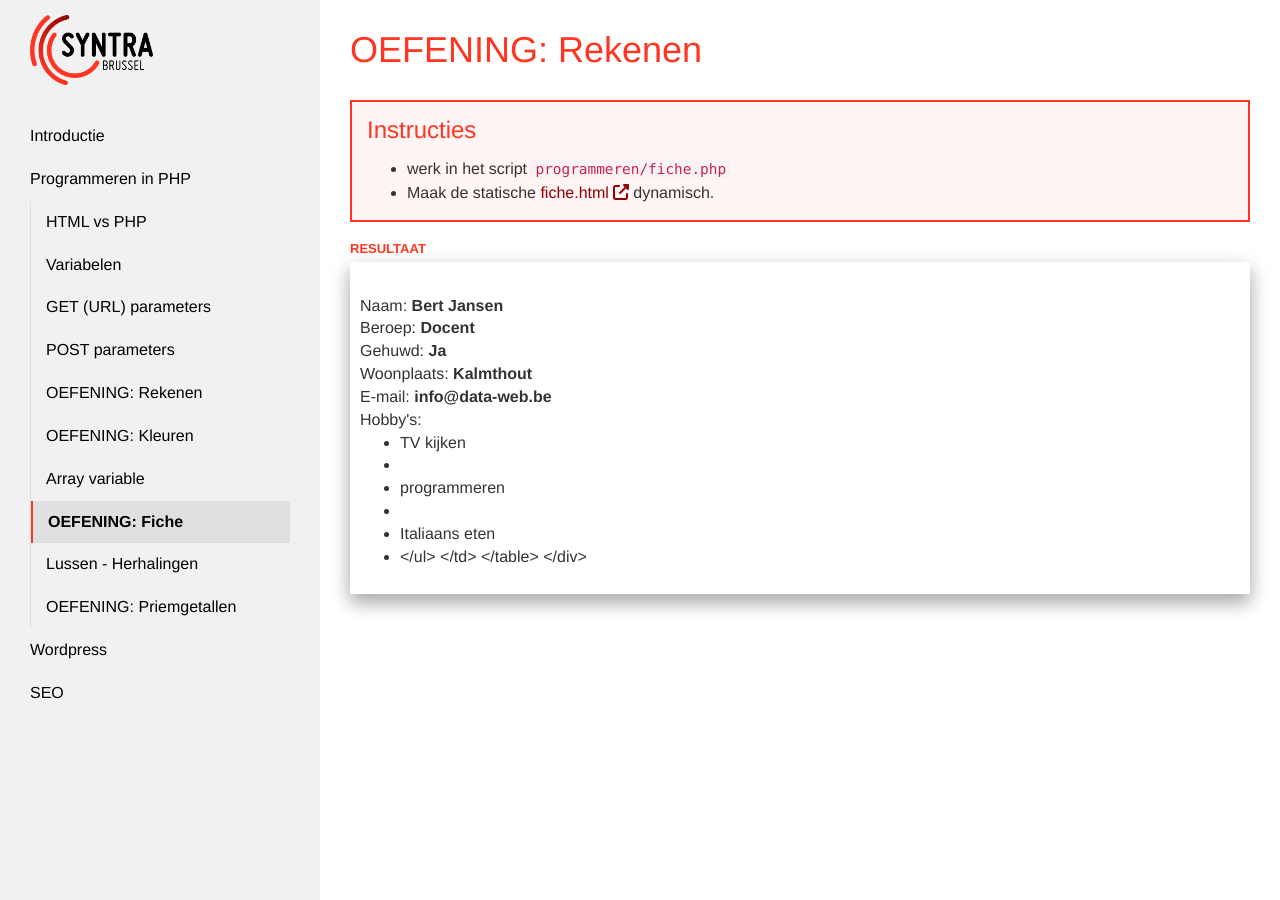
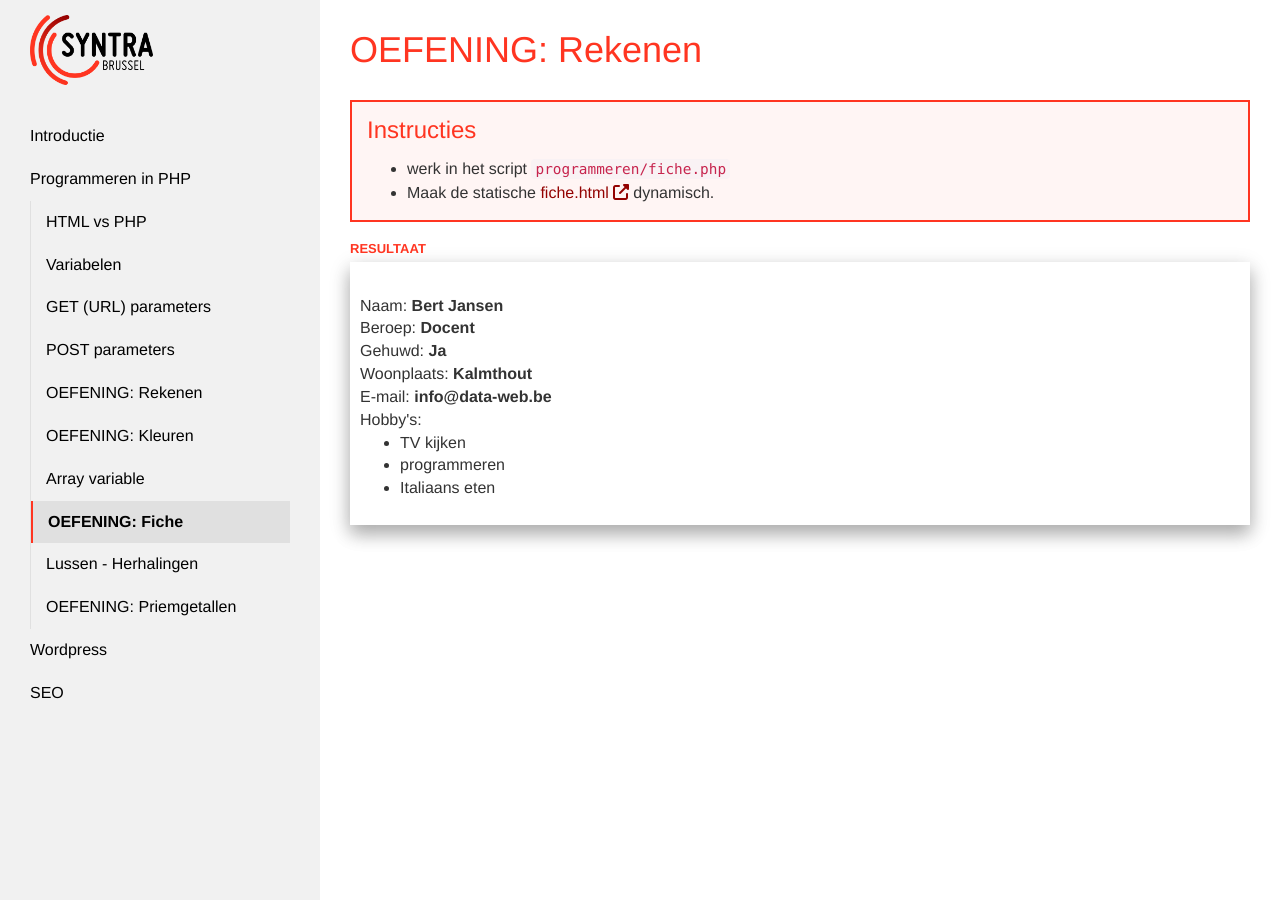
Before and after one commit to Syntra-Brussel/dynamische-webtechnieken, a Jekyll site: the page built from programmeren/oefening-fiche.md, in a window 1280 px wide and 900 px high. Built offline with Jekyll 4.4.1, drawn with Linux system fonts in a browser that asks for light colours; nearby versions of some CDN libraries; a script that is not in the unit is left out.

Commit message:
Update oefening-fiche.md

```diff
--- a/programmeren/oefening-fiche.md
+++ b/programmeren/oefening-fiche.md
@@ -33,10 +33,11 @@ collection: programmeren
     <tr>
     <td colspan="2">Hobby's:
         <ul>
-            <li>TV kijken<li>
-            <li>programmeren<li>
-            <li>Italiaans eten<li>
+            <li>TV kijken</li>
+            <li>programmeren</li>
+            <li>Italiaans eten</li>
         </ul>
     </td>
+    </tr>
     </table>
 </div>
```
